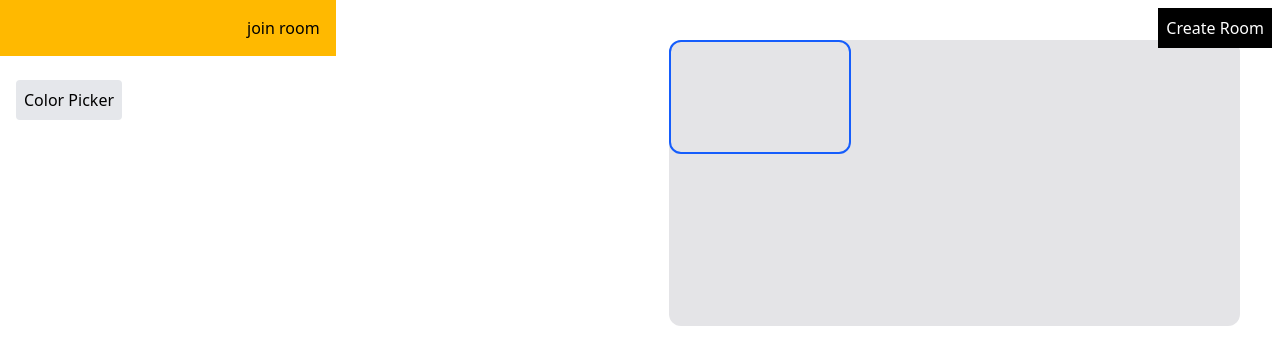
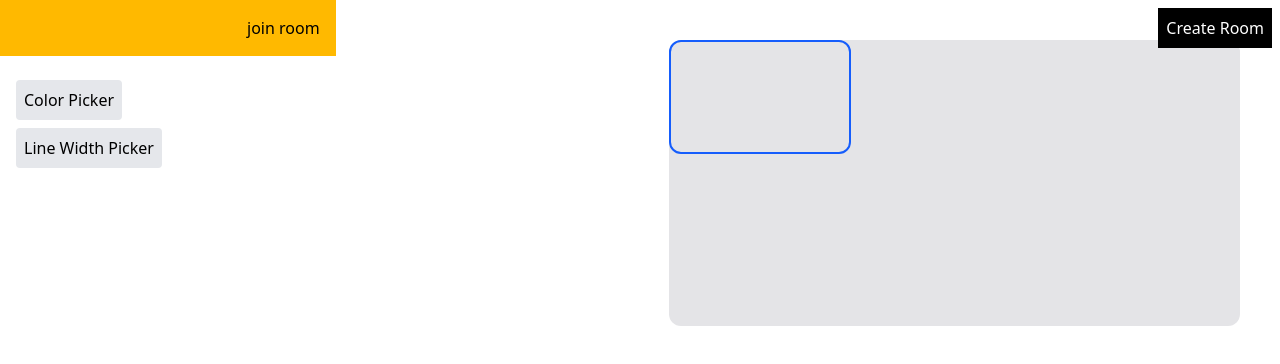
Before and after one commit to SarojKumarRanjan/Collaborative-drawboard, a React (Vite) app in the folder client/: page / in a window 1280 px wide. Shown: the top 364 px of the page. Built offline with nearby package versions, Linux system fonts and the light colour scheme; no server answers.

Commit message:
added toolbar

```diff
--- a/client/src/components/toolbar/ColorPicker.tsx
+++ b/client/src/components/toolbar/ColorPicker.tsx
@@ -1,16 +1,23 @@
 import { optionStore } from "@/store/Options.store";
 import Sketch from '@uiw/react-color-sketch';
-import { useState } from "react";
+import { useRef, useState } from "react";
+import { useClickAway } from "react-use";
 
 const ColorPicker = () => {
 
+    const ref = useRef<HTMLDivElement>(null);
+    useClickAway(ref, () => setIsOpen(false));
 
-const { setLineColor,lineColor } = optionStore.getState();
+
+const lineColor = optionStore((state) => state.lineColor);
+    const setLineColor = optionStore((state) => state.setLineColor);
 
 const [isOpen, setIsOpen] = useState(false);
 
     return (
-        <div className="relative">
+        <div
+            ref={ref}
+            className="relative">
             <button
                 className="p-2 bg-gray-200 rounded hover:bg-gray-300 focus:outline-none focus:ring-2 focus:ring-blue-500"
                 onClick={() => setIsOpen(!isOpen)}
--- /dev/null
+++ b/client/src/components/toolbar/LineWidthPicker.tsx
@@ -0,0 +1,41 @@
+import { optionStore } from "@/store/Options.store";
+import { useState, useRef } from "react";
+import { useClickAway } from "react-use";
+
+const LineWidthPicker = () => {
+  const ref = useRef<HTMLDivElement>(null);
+  useClickAway(ref, () => setIsOpen(false));
+
+  const lineWidth = optionStore((state) => state.lineWidth);
+  const setLineWidth = optionStore((state) => state.setLineWidth);
+  const lineColor = optionStore((state) => state.lineColor);
+
+  const [isOpen, setIsOpen] = useState(false);
+
+  return (
+    <div ref={ref} className="relative">
+      <button
+        className="p-2 bg-gray-200 rounded hover:bg-gray-300 focus:outline-none focus:ring-2 focus:ring-blue-500"
+        onClick={() => setIsOpen(!isOpen)}
+      >
+        Line Width Picker
+      </button>
+      {isOpen && (
+        <div className="absolute z-10 bg-white border border-gray-300 rounded shadow-md">
+          <input
+            className="w-full p-2 border-b-2"
+            style={{ accentColor: lineColor }}
+
+            type="range"
+            min={1}
+            max={20}
+            value={lineWidth}
+            onChange={(e) => setLineWidth(parseInt(e.target.value, 10))}
+          />
+        </div>
+      )}
+    </div>
+  );
+};
+
+export default LineWidthPicker;
--- a/client/src/components/toolbar/Toolbar.tsx
+++ b/client/src/components/toolbar/Toolbar.tsx
@@ -2,6 +2,7 @@
 
 
 import ColorPicker from "./ColorPicker";
+import LineWidthPicker from "./LineWidthPicker";
 
 
 
@@ -14,6 +15,7 @@ import ColorPicker from "./ColorPicker";
         <div>
             <div className="absolute top-20 left-4 z-50 flex flex-col gap-2">
                 <ColorPicker />
+                <LineWidthPicker />
             </div>
         </div>
     )
--- a/client/src/global.d.ts
+++ b/client/src/global.d.ts
@@ -10,8 +10,9 @@ export declare global{
     }
 
     type Room = {
-        users :Map<string,Move[]>,
+        usersMoves :Map<string,Move[]>,
         drawed : Move[],
+        users:Map<string,string>
 
     }
    interface serverToClientEvents{
```
